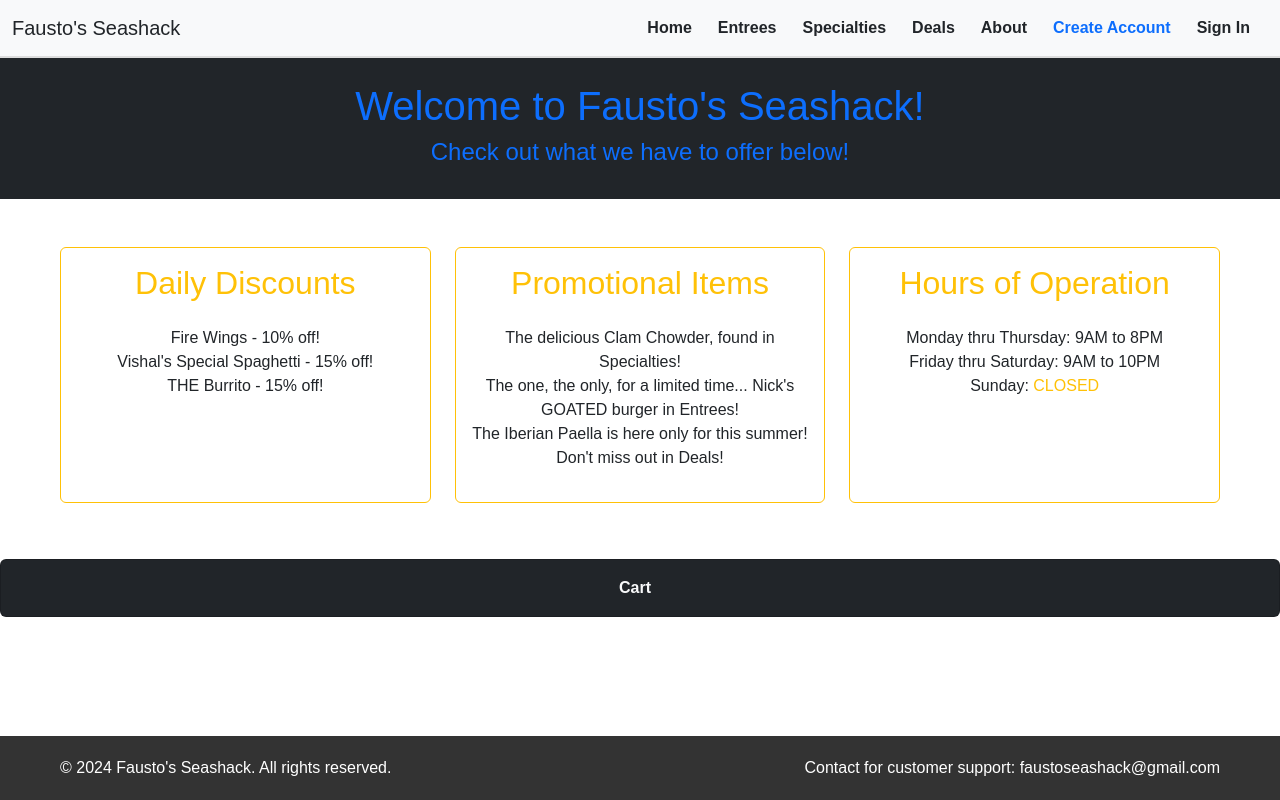
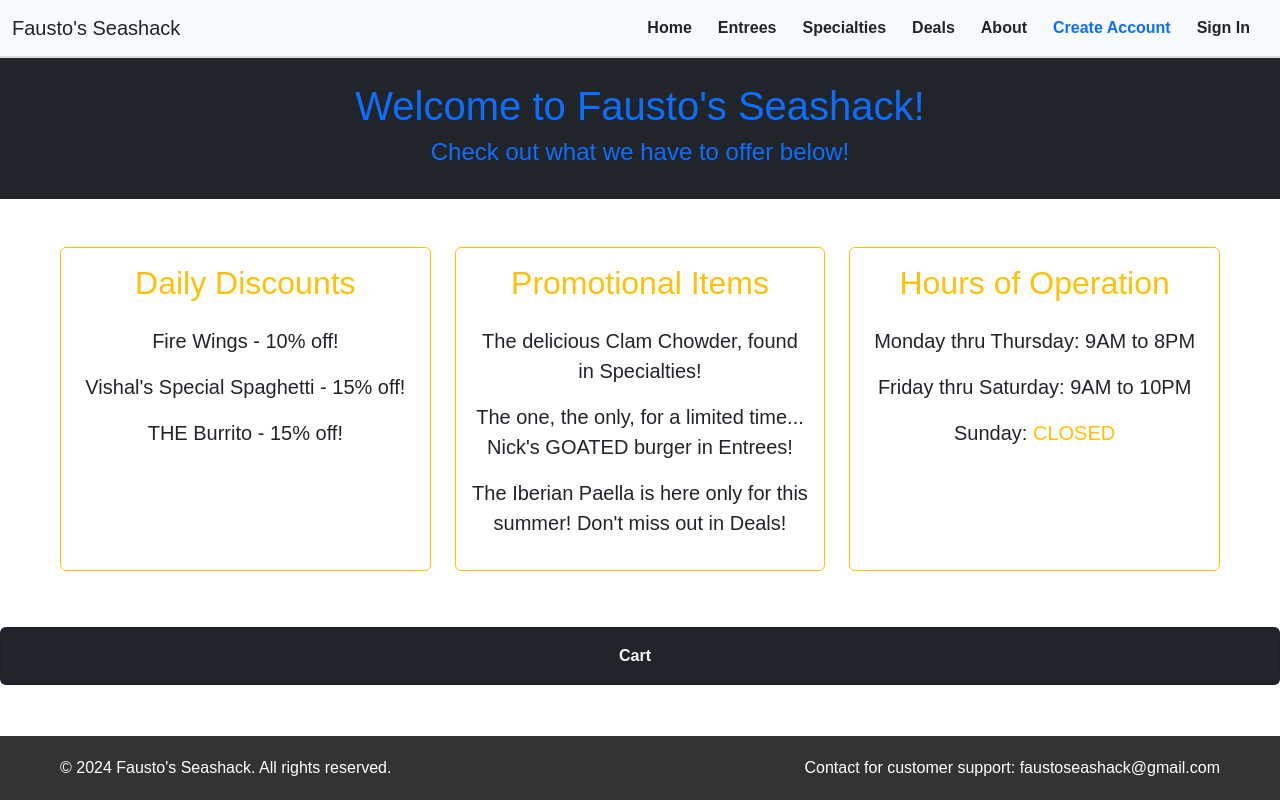
Before and after one commit to Vishal-Kapadia/Faustos-Seashack, a React (Vite) app in the folder 561Project/frontend/: page / in a window 1280 px wide. Built offline with nearby package versions, Linux system fonts and the light colour scheme.

Commit message:
more styling to homepage

```diff
--- a/561Project/frontend/src/components/ThreeBoxes.jsx
+++ b/561Project/frontend/src/components/ThreeBoxes.jsx
@@ -1,4 +1,5 @@
 import React from 'react';
+import "../styles/ThreeBoxes.css";
 
 const ThreeBoxes = () => {
   return (
@@ -9,10 +10,10 @@ const ThreeBoxes = () => {
             <div className="card h-100 border-warning">
               <div className="card-body text-center">
                 <h2 className="card-title text-warning mb-4">Daily Discounts</h2>
-                <ul className="list-unstyled">
-                  <li>Fire Wings - 10% off!</li>
-                  <li>Vishal's Special Spaghetti - 15% off!</li>
-                  <li>THE Burrito - 15% off!</li>
+                <ul className="list-unstyled custom-list">
+                  <li className="mb-3">Fire Wings - 10% off!</li>
+                  <li className="mb-3">Vishal's Special Spaghetti - 15% off!</li>
+                  <li className="mb-3">THE Burrito - 15% off!</li>
                 </ul>
               </div>
             </div>
@@ -21,10 +22,10 @@ const ThreeBoxes = () => {
             <div className="card h-100 border-warning">
               <div className="card-body text-center">
                 <h2 className="card-title text-warning mb-4">Promotional Items</h2>
-                <ul className="list-unstyled">
-                  <li>The delicious Clam Chowder, found in Specialties!</li>
-                  <li>The one, the only, for a limited time... Nick's GOATED burger in Entrees!</li>
-                  <li>The Iberian Paella is here only for this summer! Don't miss out in Deals!</li>
+                <ul className="list-unstyled custom-list">
+                  <li className="mb-3">The delicious Clam Chowder, found in Specialties!</li>
+                  <li className="mb-3">The one, the only, for a limited time... Nick's GOATED burger in Entrees!</li>
+                  <li className="mb-3">The Iberian Paella is here only for this summer! Don't miss out in Deals!</li>
                 </ul>
               </div>
             </div>
@@ -33,10 +34,10 @@ const ThreeBoxes = () => {
             <div className="card h-100 border-warning">
               <div className="card-body text-center">
                 <h2 className="card-title text-warning mb-4">Hours of Operation</h2>
-                <ul className="list-unstyled">
-                  <li>Monday thru Thursday: 9AM to 8PM</li>
-                  <li>Friday thru Saturday: 9AM to 10PM</li>
-                  <li>Sunday: <span className="text-warning">CLOSED</span></li>
+                <ul className="list-unstyled custom-list">
+                  <li className="mb-3">Monday thru Thursday: 9AM to 8PM</li>
+                  <li className="mb-3">Friday thru Saturday: 9AM to 10PM</li>
+                  <li className="mb-3">Sunday: <span className="text-warning">CLOSED</span></li>
                 </ul>
               </div>
             </div>
--- /dev/null
+++ b/561Project/frontend/src/styles/ThreeBoxes.css
@@ -0,0 +1,3 @@
+.custom-list li {
+    font-size: 20px;
+  }
```
